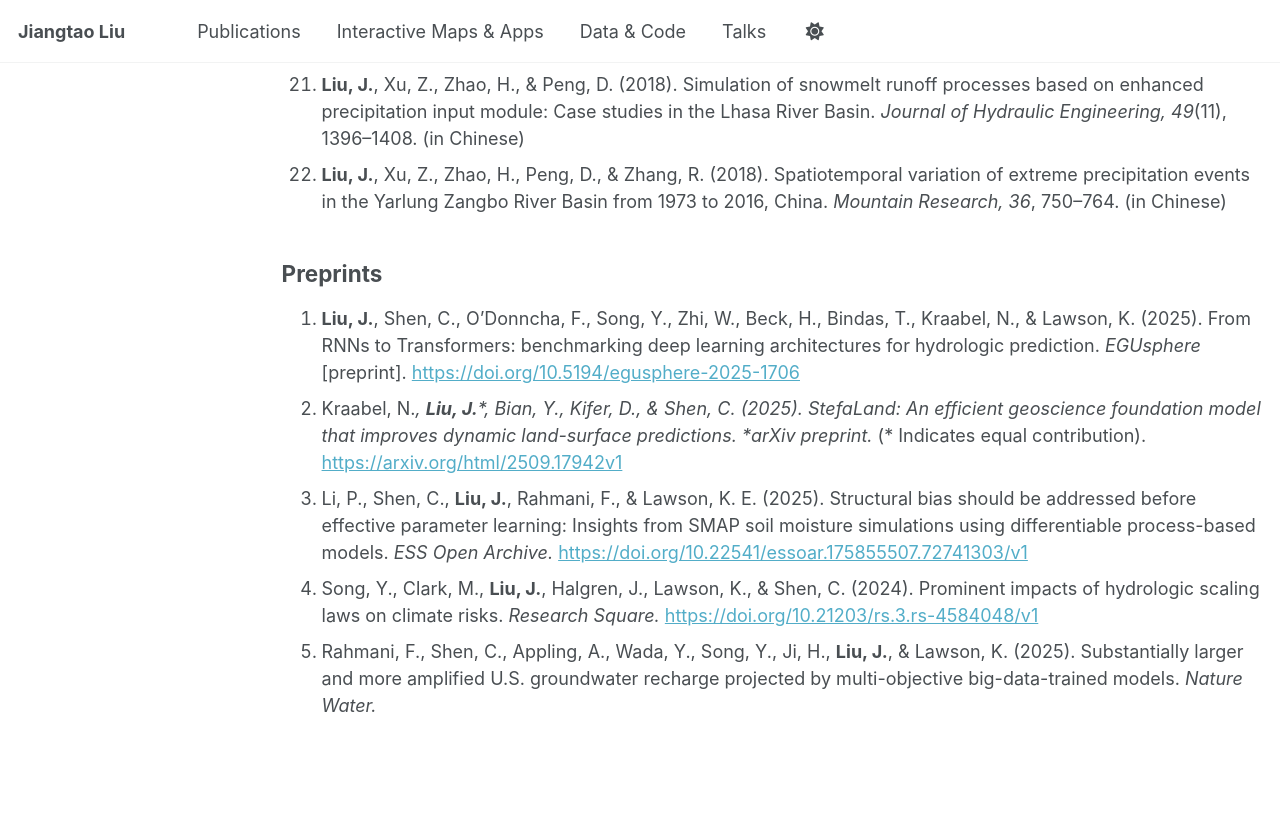
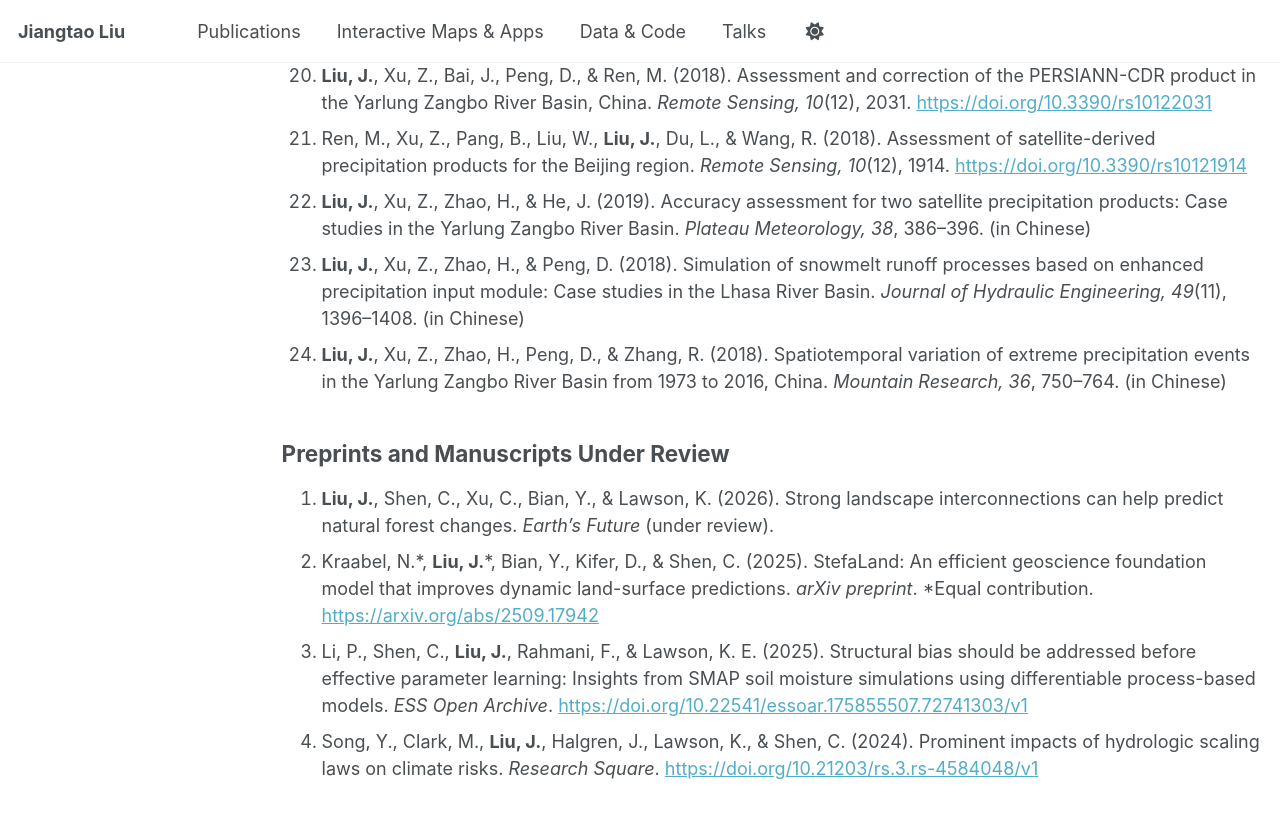
Before and after one commit to jayhydro/jayhydro.github.io, a Jekyll site: the page built from _pages/publications.md, in a window 1280 px wide and 900 px high, scrolled down 2018 px. Shown: the top 818 px of the window. Built offline with Jekyll 4.4.1, drawn with Linux system fonts in a browser that asks for light colours; some of the changed text lies outside the part shown.

Commit message:
Update publications.md

```diff
--- a/_pages/publications.md
+++ b/_pages/publications.md
@@ -9,32 +9,34 @@
 All papers are available upon request
 *\*Indicates co-first authors*
 ## Journal Articles
-1. Ji, H., Song, Y., Bindas, T., Shen, C., Yang, Y., Pan, M., **Liu, J.**, Rahmani, F., Abbas, A., Beck, H., Lawson, K., & Wada, Y. (2025). Distinct hydrologic response patterns and trends worldwide revealed by physics-embedded learning. *Nature Communications, 16*, 9169. [https://doi.org/10.1038/s41467-025-64367-1](https://doi.org/10.1038/s41467-025-64367-1)
-2. **Liu, J.**, Shen, C., Pei, T., Kifer, D., & Lawson, K. (2025). The value of terrain pattern, high-resolution data and ensemble modeling for landslide susceptibility prediction. *Journal of Geophysical Research: Machine Learning and Computation, 2*(3), e2024JH000460. [https://doi.org/10.1029/2024JH000460](https://doi.org/10.1029/2024JH000460)
-3. Liu, L., Zhao, X., Zhou, L., **Liu, J.**, Li, W., Zhang, B., Ling, J., & Wu, F. (2025). Comparative analysis of machine-learning-based dissolved oxygen predictions in the Yellow River Basin: The role of diverse environmental predictors. *Journal of Environmental Management, 393*, 127138. [https://doi.org/10.1016/j.jenvman.2025.127138](https://doi.org/10.1016/j.jenvman.2025.127138)
-4. Jamaat, A., Song, Y., Rahmani, F., **Liu, J.**, Lawson, K., & Shen, C. (2025). Update hydrological states or meteorological forcings? Comparing data assimilation methods for differentiable hydrologic models. *Journal of Hydrology, 663*, 134137. [https://doi.org/10.1016/j.jhydrol.2025.134137](https://doi.org/10.1016/j.jhydrol.2025.134137)
-5. Aboelyazeed, D., Xu, C., Gu, L., Luo, X., **Liu, J.**, Lawson, K., & Shen, C. (2025). Inferring plant acclimation and improving model generalizability with differentiable physics-informed machine learning of photosynthesis. *Journal of Geophysical Research: Biogeosciences, 130*(7), e2024JG008552. [https://doi.org/10.1029/2024JG008552](https://doi.org/10.1029/2024JG008552)
-6. Song, Y., Bindas, T., Shen, C., Ji, H., Knoben, W. J., Lonzarich, L., Clark, M. P., **Liu, J.**, van Werkhoven, K., Lamont, S., Denno, M., Pan, M., Yang, Y., Rapp, J., Kumar, M., Rahmani, F., Thébault, C., Adkins, R., Halgren, J., Patel, T., Patel, A., Sawadekar, K., & Lawson, K. (2025). High-resolution national-scale water modeling is enhanced by multiscale differentiable physics-informed machine learning. *Water Resources Research, 61*(4), e2024WR038928. [https://doi.org/10.1029/2024WR038928](https://doi.org/10.1029/2024WR038928)
-7. Zhi, W., Baniecki, H., **Liu, J.**, Boyer, E., Shen, C., Shenk, G., Liu, X., & Li, L. (2024). Increasing phosphorus loss despite widespread concentration decline in US rivers. *Proceedings of the National Academy of Sciences, 121*(48), e2402028121. [https://doi.org/10.1073/pnas.2402028121](https://doi.org/10.1073/pnas.2402028121)
-8. **Liu, J.**, Bian, Y., Lawson, K., & Shen, C. (2024). Probing the limit of hydrologic predictability with the Transformer network. *Journal of Hydrology, 637*, 131389. [https://doi.org/10.1016/j.jhydrol.2024.131389](https://doi.org/10.1016/j.jhydrol.2024.131389)
-9. Bindas, T., Tsai, W. P., **Liu, J.**, Rahmani, F., Feng, D., Bian, Y., Lawson, K., & Shen, C. (2024). Improving river routing using a differentiable Muskingum-Cunge model and physics-informed machine learning. *Water Resources Research, 60*(1), e2023WR035337. [https://doi.org/10.1029/2023WR035337](https://doi.org/10.1029/2023WR035337)
-10. Feng, D., Beck, H., De Bruijn, J., Sahu, R. K., Satoh, Y., Wada, Y., **Liu, J.**, Pan, M., Lawson, K., & Shen, C. (2024). Deep dive into hydrologic simulations at global scale: Harnessing the power of deep learning and physics-informed differentiable models (δ HBV-globe1.0-hydroDL). *Geoscientific Model Development, 17*(18), 7181–7198. [https://doi.org/10.5194/gmd-17-7181-2024](https://doi.org/10.5194/gmd-17-7181-2024)
-11. Zhi, W., Klingler, C., **Liu, J.**, & Li, L. (2023). Widespread deoxygenation in warming rivers. *Nature Climate Change, 13*(10), 1105–1113. [https://doi.org/10.1038/s41558-023-01793-3](https://doi.org/10.1038/s41558-023-01793-3)
-12. Aboelyazeed, D., Xu, C., Hoffman, F. M., **Liu, J.**, Jones, A. W., Rackauckas, C., Lawson, K., & Shen, C. (2023). A differentiable, physics-informed ecosystem modeling and learning framework for large-scale inverse problems: Demonstration with photosynthesis simulations. *Biogeosciences, 20*(13), 2671–2692. [https://doi.org/10.5194/bg-20-2671-2023](https://doi.org/10.5194/bg-20-2671-2023)
-13. **Liu, J.**, Hughes, D., Rahmani, F., Lawson, K., & Shen, C. (2023). Evaluating a global soil moisture dataset from a multitask model (GSM3 v1.0) with potential applications for crop threats. *Geoscientific Model Development, 16*(5), 1553–1567. [https://doi.org/10.5194/gmd-16-1553-2023](https://doi.org/10.5194/gmd-16-1553-2023)
-14. Feng, D., **Liu, J.**, Lawson, K., & Shen, C. (2022). Differentiable, learnable, regionalized process-based models with multiphysical outputs can approach state-of-the-art hydrologic prediction accuracy. *Water Resources Research, 58*(10), e2022WR032404. [https://doi.org/10.1029/2022WR032404](https://doi.org/10.1029/2022WR032404)
-15. **Liu, J.**, Rahmani, F., Lawson, K., & Shen, C. (2022). A multiscale deep learning model for soil moisture integrating satellite and in situ data. *Geophysical Research Letters, 49*(7), e2021GL096847. [https://doi.org/10.1029/2021GL096847](https://doi.org/10.1029/2021GL096847)
-16. Tsai, W. P., Feng, D., Pan, M., Beck, H., Lawson, K., Yang, Y., **Liu, J.**, & Shen, C. (2021). From calibration to parameter learning: Harnessing the scaling effects of big data in geoscientific modeling. *Nature Communications, 12*(1), 5988. [https://doi.org/10.1038/s41467-021-26107-z](https://doi.org/10.1038/s41467-021-26107-z)
-17. Ren, M., Xu, Z., Pang, B., **Liu, J.**, & Du, L. (2020). Spatiotemporal variability of precipitation in Beijing, China during the wet seasons. *Water, 12*(3), 716. [https://doi.org/10.3390/w12030716](https://doi.org/10.3390/w12030716)
-18. **Liu, J.**, Xu, Z., Bai, J., Peng, D., & Ren, M. (2018). Assessment and correction of the PERSIANN-CDR product in the Yarlung Zangbo River Basin, China. *Remote Sensing, 10*(12), 2031. [https://doi.org/10.3390/rs10122031](https://doi.org/10.3390/rs10122031)
-19. Ren, M., Xu, Z., Pang, B., Liu, W., **Liu, J.**, Du, L., & Wang, R. (2018). Assessment of satellite-derived precipitation products for the Beijing region. *Remote Sensing, 10*(12), 1914. [https://doi.org/10.3390/rs10121914](https://doi.org/10.3390/rs10121914)
-20. **Liu, J.**, Xu, Z., Zhao, H., & He, J. (2019). Accuracy assessment for two satellite precipitation products: Case studies in the Yarlung Zangbo River Basin. *Plateau Meteorology, 38*, 386–396. (in Chinese)
-21. **Liu, J.**, Xu, Z., Zhao, H., & Peng, D. (2018). Simulation of snowmelt runoff processes based on enhanced precipitation input module: Case studies in the Lhasa River Basin. *Journal of Hydraulic Engineering, 49*(11), 1396–1408. (in Chinese)
-22. **Liu, J.**, Xu, Z., Zhao, H., Peng, D., & Zhang, R. (2018). Spatiotemporal variation of extreme precipitation events in the Yarlung Zangbo River Basin from 1973 to 2016, China. *Mountain Research, 36*, 750–764. (in Chinese)
+1. 1. **Liu, J.**, Shen, C., Yang, Y., Ji, H., Lawson, K., & Kraabel, N. (2026). Geospatial foundation embeddings as transferable catchment descriptors. *Geophysical Research Letters, 53*, e2026GL122814. [https://doi.org/10.1029/2026GL122814](https://doi.org/10.1029/2026GL122814)
+2. **Liu, J.**, Shen, C., O'Donncha, F., Song, Y., Zhi, W., Beck, H. E., Bindas, T., Kraabel, N., & Lawson, K. (2025). From RNNs to Transformers: Benchmarking deep learning architectures for hydrologic prediction. *Hydrology and Earth System Sciences, 29*, 6811–6828. **Highlight Paper.** [https://doi.org/10.5194/hess-29-6811-2025](https://doi.org/10.5194/hess-29-6811-2025)
+3. Ji, H., Song, Y., Bindas, T., Shen, C., Yang, Y., Pan, M., **Liu, J.**, Rahmani, F., Abbas, A., Beck, H., Lawson, K., & Wada, Y. (2025). Distinct hydrologic response patterns and trends worldwide revealed by physics-embedded learning. *Nature Communications, 16*, 9169. [https://doi.org/10.1038/s41467-025-64367-1](https://doi.org/10.1038/s41467-025-64367-1)
+4. **Liu, J.**, Shen, C., Pei, T., Kifer, D., & Lawson, K. (2025). The value of terrain pattern, high-resolution data and ensemble modeling for landslide susceptibility prediction. *Journal of Geophysical Research: Machine Learning and Computation, 2*(3), e2024JH000460. [https://doi.org/10.1029/2024JH000460](https://doi.org/10.1029/2024JH000460)
+5. Liu, L., Zhao, X., Zhou, L., **Liu, J.**, Li, W., Zhang, B., Ling, J., & Wu, F. (2025). Comparative analysis of machine-learning-based dissolved oxygen predictions in the Yellow River Basin: The role of diverse environmental predictors. *Journal of Environmental Management, 393*, 127138. [https://doi.org/10.1016/j.jenvman.2025.127138](https://doi.org/10.1016/j.jenvman.2025.127138)
+6. Jamaat, A., Song, Y., Rahmani, F., **Liu, J.**, Lawson, K., & Shen, C. (2025). Update hydrological states or meteorological forcings? Comparing data assimilation methods for differentiable hydrologic models. *Journal of Hydrology, 663*, 134137. [https://doi.org/10.1016/j.jhydrol.2025.134137](https://doi.org/10.1016/j.jhydrol.2025.134137)
+7. Aboelyazeed, D., Xu, C., Gu, L., Luo, X., **Liu, J.**, Lawson, K., & Shen, C. (2025). Inferring plant acclimation and improving model generalizability with differentiable physics-informed machine learning of photosynthesis. *Journal of Geophysical Research: Biogeosciences, 130*(7), e2024JG008552. [https://doi.org/10.1029/2024JG008552](https://doi.org/10.1029/2024JG008552)
+8. Song, Y., Bindas, T., Shen, C., Ji, H., Knoben, W. J., Lonzarich, L., Clark, M. P., **Liu, J.**, van Werkhoven, K., Lamont, S., Denno, M., Pan, M., Yang, Y., Rapp, J., Kumar, M., Rahmani, F., Thébault, C., Adkins, R., Halgren, J., Patel, T., Patel, A., Sawadekar, K., & Lawson, K. (2025). High-resolution national-scale water modeling is enhanced by multiscale differentiable physics-informed machine learning. *Water Resources Research, 61*(4), e2024WR038928. [https://doi.org/10.1029/2024WR038928](https://doi.org/10.1029/2024WR038928)
+9. Zhi, W., Baniecki, H., **Liu, J.**, Boyer, E., Shen, C., Shenk, G., Liu, X., & Li, L. (2024). Increasing phosphorus loss despite widespread concentration decline in US rivers. *Proceedings of the National Academy of Sciences, 121*(48), e2402028121. [https://doi.org/10.1073/pnas.2402028121](https://doi.org/10.1073/pnas.2402028121)
+10. **Liu, J.**, Bian, Y., Lawson, K., & Shen, C. (2024). Probing the limit of hydrologic predictability with the Transformer network. *Journal of Hydrology, 637*, 131389. [https://doi.org/10.1016/j.jhydrol.2024.131389](https://doi.org/10.1016/j.jhydrol.2024.131389)
+11. Bindas, T., Tsai, W. P., **Liu, J.**, Rahmani, F., Feng, D., Bian, Y., Lawson, K., & Shen, C. (2024). Improving river routing using a differentiable Muskingum-Cunge model and physics-informed machine learning. *Water Resources Research, 60*(1), e2023WR035337. [https://doi.org/10.1029/2023WR035337](https://doi.org/10.1029/2023WR035337)
+12. Feng, D., Beck, H., De Bruijn, J., Sahu, R. K., Satoh, Y., Wada, Y., **Liu, J.**, Pan, M., Lawson, K., & Shen, C. (2024). Deep dive into hydrologic simulations at global scale: Harnessing the power of deep learning and physics-informed differentiable models (δ HBV-globe1.0-hydroDL). *Geoscientific Model Development, 17*(18), 7181–7198. [https://doi.org/10.5194/gmd-17-7181-2024](https://doi.org/10.5194/gmd-17-7181-2024)
+13. Zhi, W., Klingler, C., **Liu, J.**, & Li, L. (2023). Widespread deoxygenation in warming rivers. *Nature Climate Change, 13*(10), 1105–1113. [https://doi.org/10.1038/s41558-023-01793-3](https://doi.org/10.1038/s41558-023-01793-3)
+14. Aboelyazeed, D., Xu, C., Hoffman, F. M., **Liu, J.**, Jones, A. W., Rackauckas, C., Lawson, K., & Shen, C. (2023). A differentiable, physics-informed ecosystem modeling and learning framework for large-scale inverse problems: Demonstration with photosynthesis simulations. *Biogeosciences, 20*(13), 2671–2692. [https://doi.org/10.5194/bg-20-2671-2023](https://doi.org/10.5194/bg-20-2671-2023)
+15. **Liu, J.**, Hughes, D., Rahmani, F., Lawson, K., & Shen, C. (2023). Evaluating a global soil moisture dataset from a multitask model (GSM3 v1.0) with potential applications for crop threats. *Geoscientific Model Development, 16*(5), 1553–1567. [https://doi.org/10.5194/gmd-16-1553-2023](https://doi.org/10.5194/gmd-16-1553-2023)
+16. Feng, D., **Liu, J.**, Lawson, K., & Shen, C. (2022). Differentiable, learnable, regionalized process-based models with multiphysical outputs can approach state-of-the-art hydrologic prediction accuracy. *Water Resources Research, 58*(10), e2022WR032404. [https://doi.org/10.1029/2022WR032404](https://doi.org/10.1029/2022WR032404)
+17. **Liu, J.**, Rahmani, F., Lawson, K., & Shen, C. (2022). A multiscale deep learning model for soil moisture integrating satellite and in situ data. *Geophysical Research Letters, 49*(7), e2021GL096847. [https://doi.org/10.1029/2021GL096847](https://doi.org/10.1029/2021GL096847)
+18. Tsai, W. P., Feng, D., Pan, M., Beck, H., Lawson, K., Yang, Y., **Liu, J.**, & Shen, C. (2021). From calibration to parameter learning: Harnessing the scaling effects of big data in geoscientific modeling. *Nature Communications, 12*(1), 5988. [https://doi.org/10.1038/s41467-021-26107-z](https://doi.org/10.1038/s41467-021-26107-z)
+19. Ren, M., Xu, Z., Pang, B., **Liu, J.**, & Du, L. (2020). Spatiotemporal variability of precipitation in Beijing, China during the wet seasons. *Water, 12*(3), 716. [https://doi.org/10.3390/w12030716](https://doi.org/10.3390/w12030716)
+20. **Liu, J.**, Xu, Z., Bai, J., Peng, D., & Ren, M. (2018). Assessment and correction of the PERSIANN-CDR product in the Yarlung Zangbo River Basin, China. *Remote Sensing, 10*(12), 2031. [https://doi.org/10.3390/rs10122031](https://doi.org/10.3390/rs10122031)
+21. Ren, M., Xu, Z., Pang, B., Liu, W., **Liu, J.**, Du, L., & Wang, R. (2018). Assessment of satellite-derived precipitation products for the Beijing region. *Remote Sensing, 10*(12), 1914. [https://doi.org/10.3390/rs10121914](https://doi.org/10.3390/rs10121914)
+22. **Liu, J.**, Xu, Z., Zhao, H., & He, J. (2019). Accuracy assessment for two satellite precipitation products: Case studies in the Yarlung Zangbo River Basin. *Plateau Meteorology, 38*, 386–396. (in Chinese)
+23. **Liu, J.**, Xu, Z., Zhao, H., & Peng, D. (2018). Simulation of snowmelt runoff processes based on enhanced precipitation input module: Case studies in the Lhasa River Basin. *Journal of Hydraulic Engineering, 49*(11), 1396–1408. (in Chinese)
+24. **Liu, J.**, Xu, Z., Zhao, H., Peng, D., & Zhang, R. (2018). Spatiotemporal variation of extreme precipitation events in the Yarlung Zangbo River Basin from 1973 to 2016, China. *Mountain Research, 36*, 750–764. (in Chinese)
 
-## Preprints
-1. **Liu, J.**, Shen, C., O'Donncha, F., Song, Y., Zhi, W., Beck, H., Bindas, T., Kraabel, N., & Lawson, K. (2025). From RNNs to Transformers: benchmarking deep learning architectures for hydrologic prediction. *EGUsphere* [preprint]. [https://doi.org/10.5194/egusphere-2025-1706](https://doi.org/10.5194/egusphere-2025-1706)
-2. Kraabel, N.*, **Liu, J.**\*, Bian, Y., Kifer, D., & Shen, C. (2025). StefaLand: An efficient geoscience foundation model that improves dynamic land-surface predictions. *arXiv preprint.* (* Indicates equal contribution). [https://arxiv.org/html/2509.17942v1](https://arxiv.org/html/2509.17942v1)
-3. Li, P., Shen, C., **Liu, J.**, Rahmani, F., & Lawson, K. E. (2025). Structural bias should be addressed before effective parameter learning: Insights from SMAP soil moisture simulations using differentiable process-based models. *ESS Open Archive.* [https://doi.org/10.22541/essoar.175855507.72741303/v1](https://doi.org/10.22541/essoar.175855507.72741303/v1)
-4. Song, Y., Clark, M., **Liu, J.**, Halgren, J., Lawson, K., & Shen, C. (2024). Prominent impacts of hydrologic scaling laws on climate risks. *Research Square.* [https://doi.org/10.21203/rs.3.rs-4584048/v1](https://doi.org/10.21203/rs.3.rs-4584048/v1)
-5. Rahmani, F., Shen, C., Appling, A., Wada, Y., Song, Y., Ji, H., **Liu, J.**, & Lawson, K. (2025). Substantially larger and more amplified U.S. groundwater recharge projected by multi-objective big-data-trained models. *Nature Water.*
+## Preprints and Manuscripts Under Review
+
+1. **Liu, J.**, Shen, C., Xu, C., Bian, Y., & Lawson, K. (2026). Strong landscape interconnections can help predict natural forest changes. *Earth's Future* (under review).
+2. Kraabel, N.\*, **Liu, J.**\*, Bian, Y., Kifer, D., & Shen, C. (2025). StefaLand: An efficient geoscience foundation model that improves dynamic land-surface predictions. *arXiv preprint*. \*Equal contribution. [https://arxiv.org/abs/2509.17942](https://arxiv.org/abs/2509.17942)
+3. Li, P., Shen, C., **Liu, J.**, Rahmani, F., & Lawson, K. E. (2025). Structural bias should be addressed before effective parameter learning: Insights from SMAP soil moisture simulations using differentiable process-based models. *ESS Open Archive*. [https://doi.org/10.22541/essoar.175855507.72741303/v1](https://doi.org/10.22541/essoar.175855507.72741303/v1)
+4. Song, Y., Clark, M., **Liu, J.**, Halgren, J., Lawson, K., & Shen, C. (2024). Prominent impacts of hydrologic scaling laws on climate risks. *Research Square*. [https://doi.org/10.21203/rs.3.rs-4584048/v1](https://doi.org/10.21203/rs.3.rs-4584048/v1)
```
